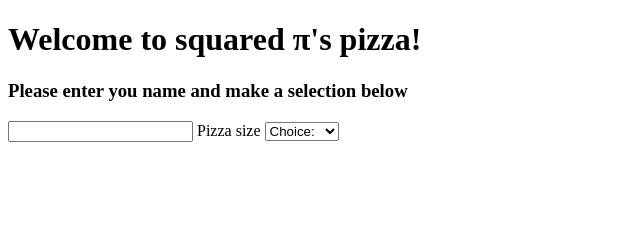
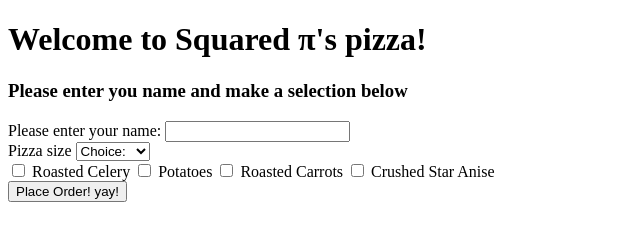
Before and after one commit to Faesearas/Pizza-Dec-2023, a plain HTML site: page index.html in a window 1280 px wide. Shown: the whole page, without its empty margins (0-640 px from the left). Drawn offline with Linux system fonts and the light colour scheme.

Commit message:
add html frontend

```diff
--- a/css/styles.css
+++ b/css/styles.css
@@ -0,0 +1,12 @@
+.userName{
+    justify-content: space-evenly;
+}
+.pizzaSize{
+    justify-content: space-evenly;
+}
+.toppings{
+    justify-content: space-evenly;
+}
+.hidden {
+    display: none;
+}
--- a/index.html
+++ b/index.html
@@ -1,14 +1,20 @@
 <!DOCTYPE html>
 <html lang="en-US">
+
 <head>
     <title>Squared π's pizza!</title>
     <script src="js/scripts.js"></script>
     <link href="css/styles.css" rel="stylesheet" type="text/css">
 </head>
-    <H1>Welcome to squared π's pizza!</H1>
+<H1>Welcome to Squared π's pizza!</H1>
 <h3>Please enter you name and make a selection below</h3>
 <form id="addPizza" action="">
+    <div class="userName">
+        <label for="personsNameInput">Please enter your name:</label>
         <input id="personsNameInput" type="text" name="personsNameInput">
+    </div>
+    <div id="nameWarning" class="hidden">Please enter a name (it doesn't have to be yours)</div>
+    <div class="pizzaSize" >
         <label>Pizza size</label>
         <select id="size">
             <option value="0">Choice:</option>
@@ -18,8 +24,24 @@
             <option value="4">1590cm²</option>
             <option value="5">1962cm²</option>
         </select>
+        <div id="sizeWarning" class="hidden">Please choose a size</div>
+    </div>
+    <div class="toppings">
+        <input type="checkbox" id="Celery" name="Celery" value="Carrots" />
+        <label for="Celery">Roasted Celery</label>
+        <input type="checkbox" id="Potatoes" name="Potatoes" value="Potatoes" />
+        <label for="Potatoes">Potatoes</label>
+        <input type="checkbox" id="Carrots" name="Carrots" value="Carrots" />
+        <label for="Carrots">Roasted Carrots</label>
+        <input type="checkbox" id="Anise" name="Anise" value="Anise" />
+        <label for="Anise">Crushed Star Anise</label>
+    </div>
+    <Button id="orderButton" type="submit">Place Order! yay!</Button>
+    <div id="orderOutput" class="hidden"></div>
 
 </form>
+
 <body>
 </body>
+
 </html>
--- a/js/scripts.js
+++ b/js/scripts.js
@@ -0,0 +1,6 @@
+// Business Logic
+
+function Pizza(toppings, size){
+    this.toppings = toppings;
+    this.size = size;
+}
```
Also changed, not shown: 1 other file. Lines whose indentation alone changed are shown as unchanged.
